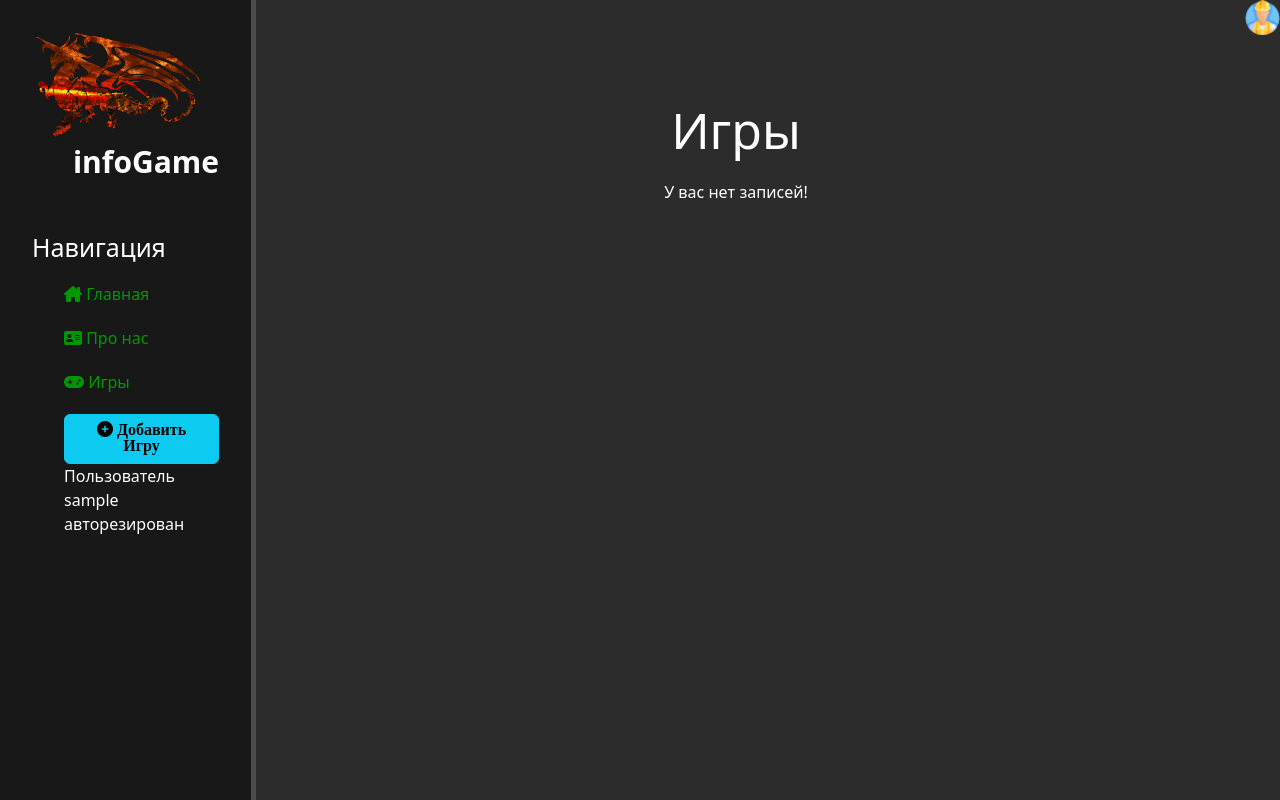
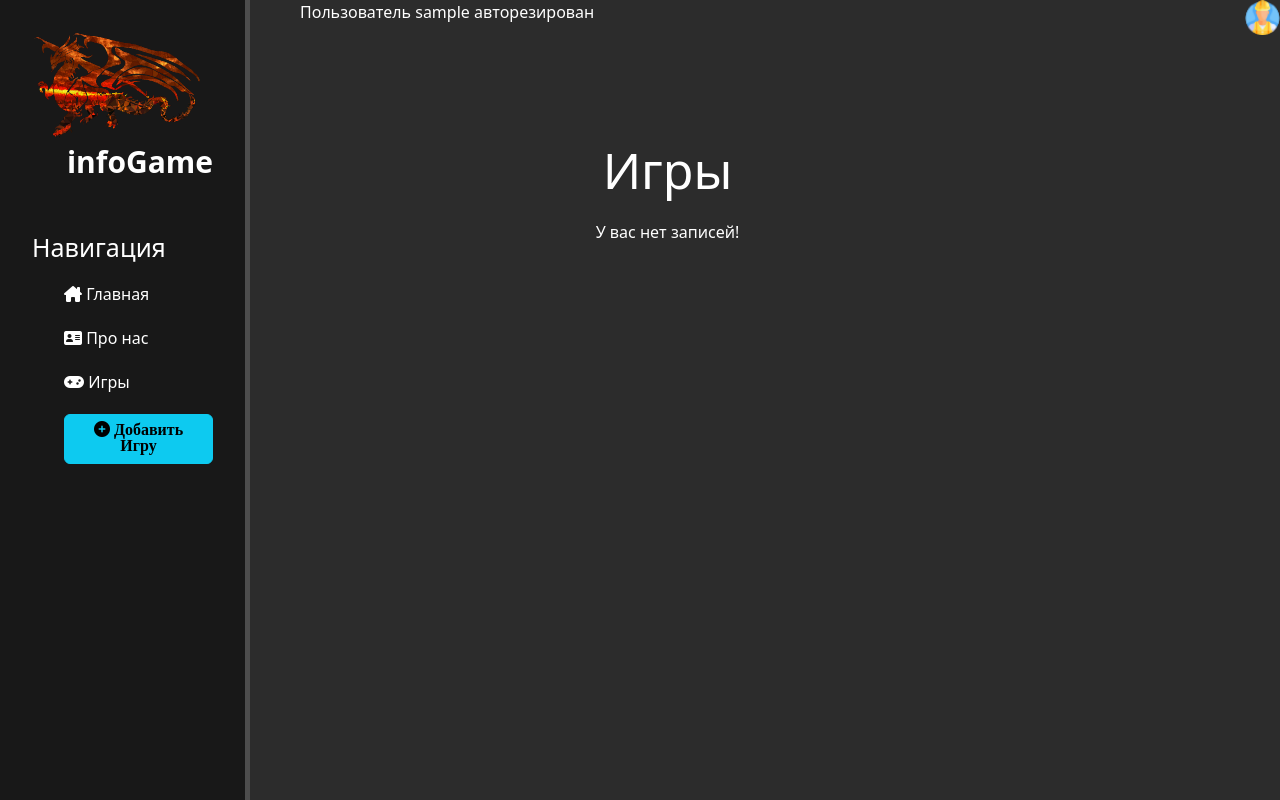
Before and after one commit to Tigrovirm/Game_Sait, a Django app: page /game/ in a window 1280 px wide. Run offline with Django 4.2, Linux system fonts and the light colour scheme; the visitor is signed in with stand-in values (Sample User, id 1); data that the repository does not hold is empty.

Commit message:
change CSS v2

```diff
--- a/main/templates/main/base.html
+++ b/main/templates/main/base.html
@@ -20,13 +20,17 @@
             <a href="{% url 'game:game_home' %}"><li><i class="fa-solid fa-gamepad"></i> Игры</li></a>
             {% if user.is_authenticated %}
                 <a href="{% url 'game:create_game' %}"><li><button class="btn btn-info"><i class="fa-solid fa-circle-plus"> Добавить Игру</i></button></li></a>
-                Пользователь {{ user.username }} авторезирован
             {% else %}
 
             {% endif %}
         </ul>
     </aside>
     <main>
+        {% if user.is_authenticated %}
+            <p class="check">Пользователь {{ user.username }} авторезирован</p>
+        {% else %}
+
+        {% endif %}
         <a href="{% url 'game:staff' %}"><img src="{% static 'main/img/builder.png' %}" alt="Работник" class="staff"></a>
         {% block content %}
         {% endblock content%}
--- a/static/main/css/main.css
+++ b/static/main/css/main.css
@@ -5,11 +5,14 @@ body {
 aside {
     float: left;
     background: #181818;
+    max-width: 250px;
     width: 20%;
+    min-width: 250px;
     padding: 2.5%;
     height: 100vh;
     color: #fff;
     border-right: 5px solid #4d4d4d;
+    position: absolute;
 }
 
 aside img {
@@ -34,7 +37,7 @@ aside ul a {
     text-decoration: none;
 }
 aside ul li {
-    color: #009700;
+    color: #fff;
     display: block;
     margin-top: 20px;
     transition: transform .6s ease;
@@ -45,10 +48,26 @@ aside ul li:hover , aside ul a:hover {
     transform: scale(1.05);
 }
 
+main {
+    width: auto;
+    min-width: 720px;
+    margin-left: 300px;
+    margin-right: auto;
+    position: relative;
+}
+
+main .check {
+    color: #fff;
+    text-align: center;
+    display: inline-block;
+}
+
 main .features {
     float: left;
     color: #fff;
     margin-top: 100px;
+    margin-left: auto;
+    margin-right: auto;
     text-align: center;
     width: 75%;
 }
```
